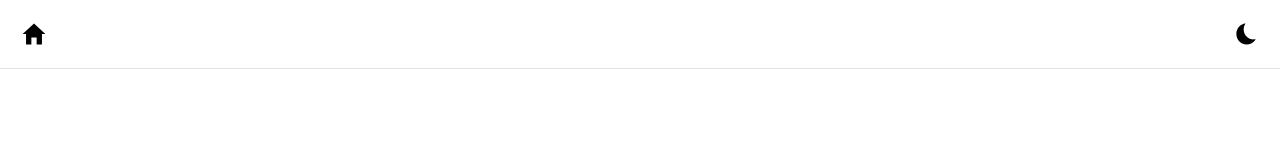
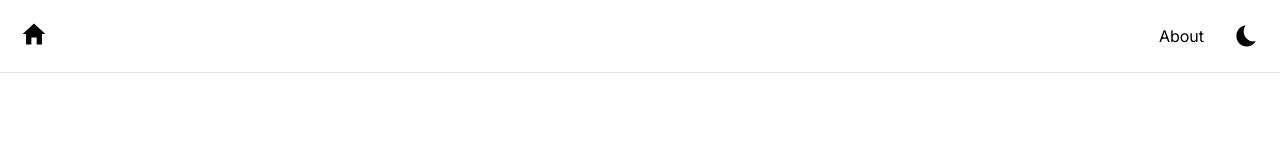
Before and after one commit to aureliojoseph/my-store, a Next.js app: page / in a window 1280 px wide. Shown: the top 151 px of the page. Built offline with nearby package versions, Linux system fonts and the light colour scheme.

Commit message:
FS-04: add link to About page

```diff
--- a/src/components/NavBar.tsx
+++ b/src/components/NavBar.tsx
@@ -13,6 +13,12 @@ export default function NavBar() {
         <IoMdHome className="cursor-pointer rounded-full p-1 text-4xl transition-all duration-300 ease-linear hover:bg-gray-300 dark:hover:bg-gray-400" />
       </Link>
 
+      <div className="flex items-center gap-4">
+        <Link href={"/about"}>
+          <p className="cursor-pointer rounded-full p-2 text-base transition-all duration-300 ease-linear hover:bg-gray-300 dark:hover:bg-gray-400">
+            About
+          </p>
+        </Link>
         {theme === "dark" ? (
           <IoIosSunny
             className="cursor-pointer rounded-full p-1 text-4xl transition-all duration-300 ease-linear dark:hover:bg-gray-400"
@@ -24,6 +30,7 @@ export default function NavBar() {
             onClick={() => setTheme("dark")}
           />
         )}
+      </div>
     </nav>
   );
 }
```
Lines whose indentation alone changed are shown as unchanged.
